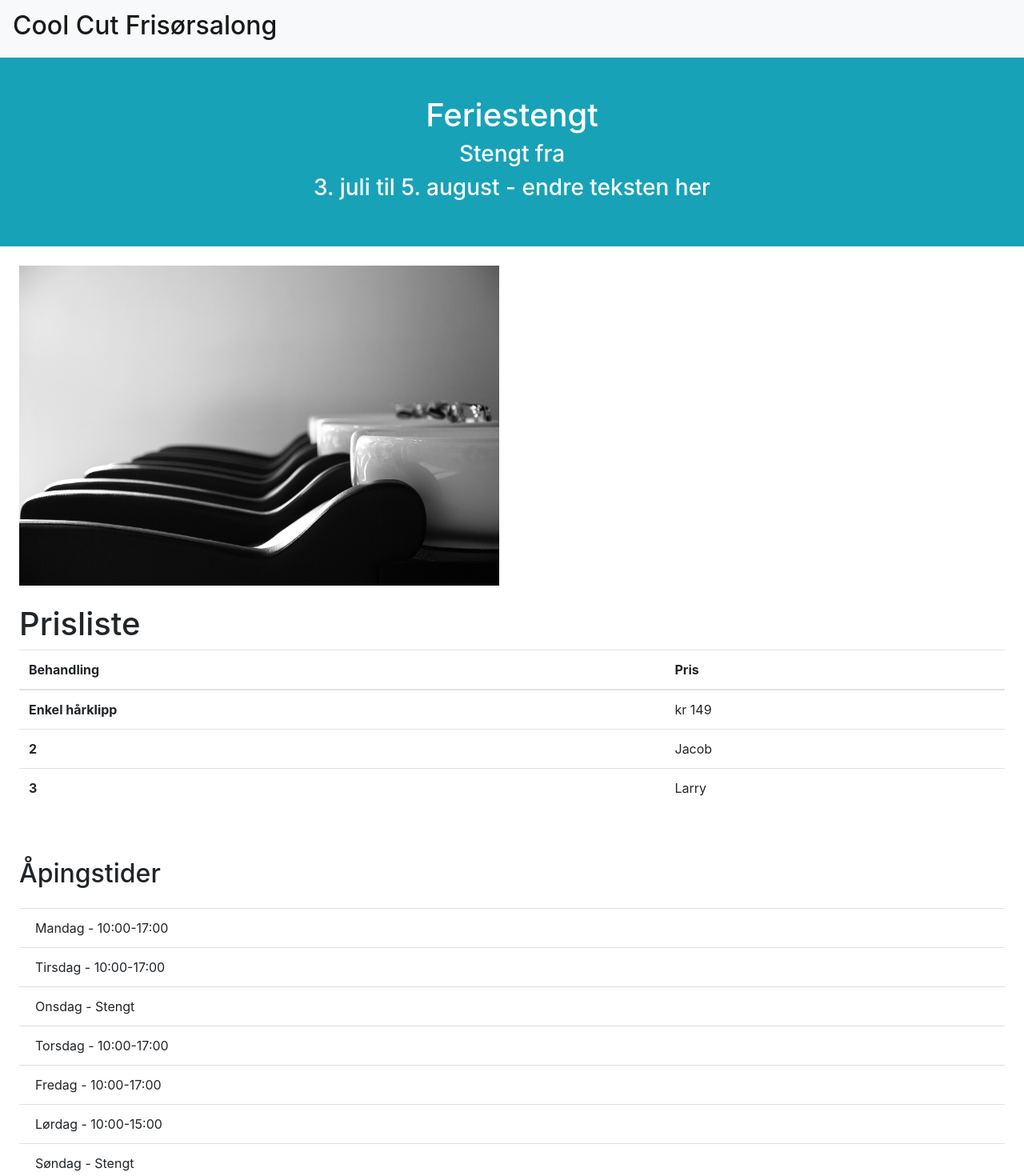
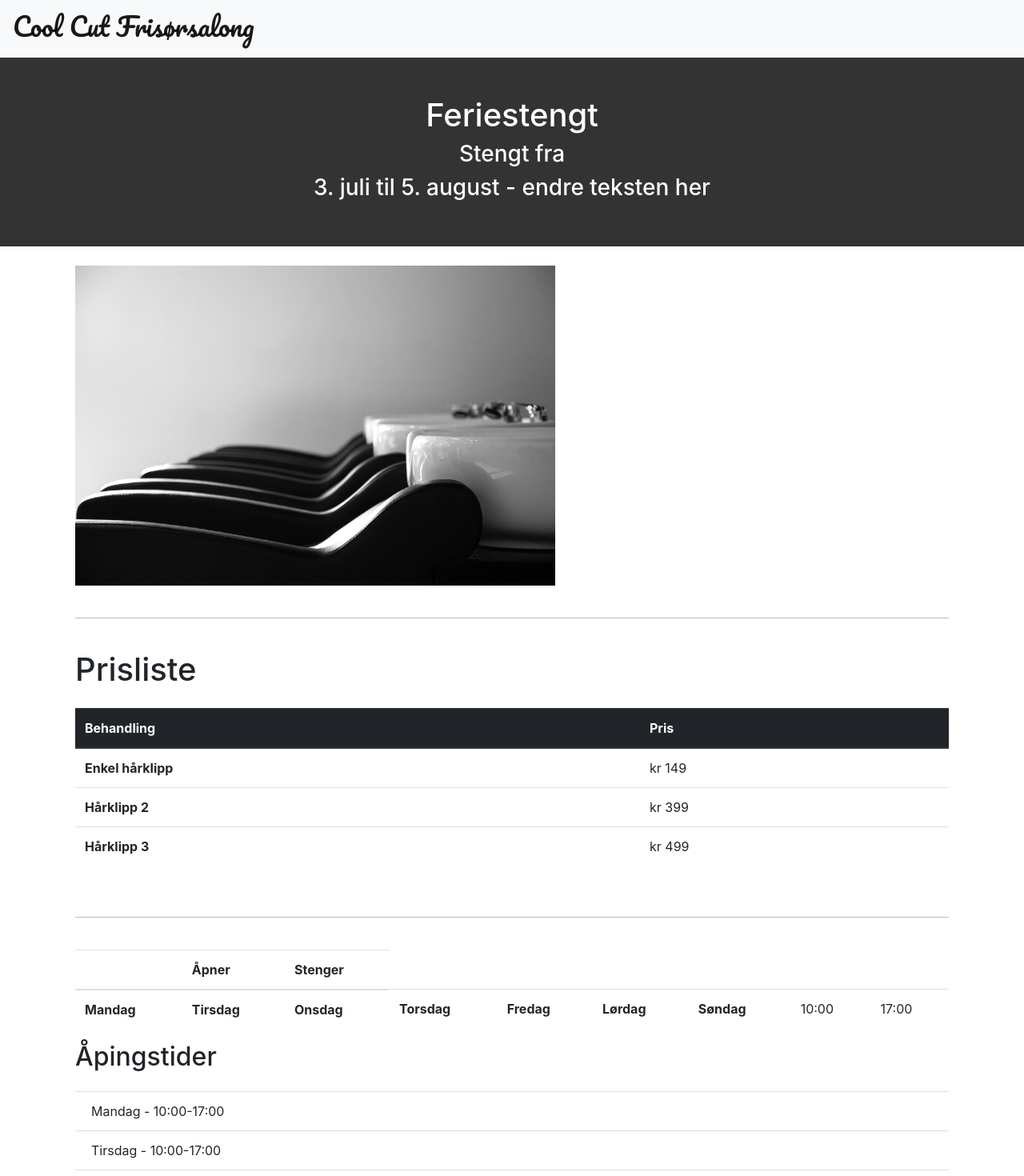
Before and after one commit to vidanmai/coolcut, a React (Create React App) app: page / in a window 1280 px wide. Shown: the top 1470 px of the page at 80% size. Built offline with nearby package versions, Linux system fonts and the light colour scheme.

Commit message:
add container class and base for weekday mapping opening times

```diff
--- a/src/App.css
+++ b/src/App.css
@@ -1,5 +1,4 @@
-@import url('https://fonts.googleapis.com/css2?family=Raleway:ital,wght@0,100;0,200;0,300;0,400;0,500;0,600;0,700;0,800;0,900;1,100;1,200;1,300;1,400;1,500;1,600;1,700;1,800;1,900&display=swap');
-
+@import url('https://fonts.googleapis.com/css2?family=Pacifico&display=swap');
 .App {
   text-align: center;
 }
@@ -9,11 +8,14 @@
   pointer-events: none;
 }
 
-
 @media (prefers-reduced-motion: no-preference) {
   .App-logo {
     animation: App-logo-spin infinite 20s linear;
   }
+}
+
+nav {
+  font-family: 'Pacifico', cursive;
 }
 
 .App-header {
@@ -31,8 +33,21 @@
   text-align: center;
 }
 
+#ferieStengtHeader {
+  background-color: #333333;
+}
+
 #header-img {
   max-height: 400px;
+}
+
+hr.solid {
+  border-top: 1px solid #bbb;
+}
+
+.borderless td, .borderless th {
+  border: none;
+  padding: 10px;
 }
 
 @keyframes App-logo-spin {
--- a/src/App.js
+++ b/src/App.js
@@ -2,6 +2,47 @@ import "./App.css";
 import headerImg from "./img/filler_img.jpg";
 
 function App() {
+  const renderOpeningTimesTable = () => {
+    const currentDayOfWeek = new Date().getDate();
+    const weekDays = [
+      "Mandag",
+      "Tirsdag",
+      "Onsdag",
+      "Torsdag",
+      "Fredag",
+      "Lørdag",
+      "Søndag",
+    ];
+    //TODO:
+    return (
+      <div>
+        <table className="table">
+          <thead>
+            <tr>
+              <th scope="col"></th>
+              <th scope="col">Åpner</th>
+              <th scope="col">Stenger</th>
+            </tr>
+          </thead>
+          <tbody>
+              {weekDays.map((day, index) => (
+                <th scope="row"
+                  key={index}
+                  className={currentDayOfWeek === index ? "highlighted" : ""}
+                >
+                  {day}
+                </th>
+              ))}
+              <td>10:00</td>
+              <td>17:00</td>
+                {/* Add table data rows, TODO: need to do for each row, this one shits all out at once */}
+            {/* Add more table data rows if needed */}
+          </tbody>
+        </table>
+      </div>
+    );
+  };
+
   return (
     <div className="Cool Cut">
       <header>
@@ -12,20 +53,29 @@ function App() {
         </nav>
       </header>
       <div id="body">
-        <div className="container-fluid bg-info p-5 text-white">
+        <div className="container-fluid p-5 text-white" id="ferieStengtHeader">
           <h1 className="d-flex justify-content-center">Feriestengt</h1>
           <div id="feriestengt">
             <h3>Stengt fra</h3>
             <h3>3. juli til 5. august - endre teksten her</h3>
           </div>
         </div>
-        <div className="container-fluid p-4">
-          <img id="header-img" className="img-fluid" src={headerImg} alt="Bilde" />
+        <div className="container p-4">
+          <section id="img-section">
+            <img
+              id="header-img"
+              className="img-fluid"
+              src={headerImg}
+              alt="Bilde"
+            />
+          </section>
           <br />
+          <hr className="solid" />
           <br /> {/** Temporary breaks, fix with css styling */}
+          <section id="price-list">
             <h1>Prisliste</h1>
-          <table className="table">
-            <thead>
+            <table className="table table-hover my-4">
+              <thead className="thead-dark">
                 <tr>
                   <th scope="col">Behandling</th>
                   <th scope="col">Pris</th>
@@ -37,17 +87,23 @@ function App() {
                   <td>kr 149</td>
                 </tr>
                 <tr>
-                <th scope="row">2</th>
-                <td>Jacob</td>
+                  <th scope="row">Hårklipp 2</th>
+                  <td>kr 399</td>
                 </tr>
                 <tr>
-                <th scope="row">3</th>
-                <td>Larry</td>
+                  <th scope="row">Hårklipp 3</th>
+                  <td>kr 499</td>
                 </tr>
               </tbody>
             </table>
+          </section>
           <br />
+          <hr className="solid" />
           <br />
+          <section id="opening-times">
+            <div className="shadow">
+              {renderOpeningTimesTable()}
+            </div>
             <h2>Åpingstider</h2>
             <ul id="opening-times" className="list-group list-group-flush my-4">
               <li className="list-group-item">Mandag - 10:00-17:00</li>
@@ -58,6 +114,7 @@ function App() {
               <li className="list-group-item">Lørdag - 10:00-15:00</li>
               <li className="list-group-item">Søndag - Stengt</li>
             </ul>
+          </section>
         </div>
       </div>
     </div>
```
Lines whose indentation alone changed are shown as unchanged.
